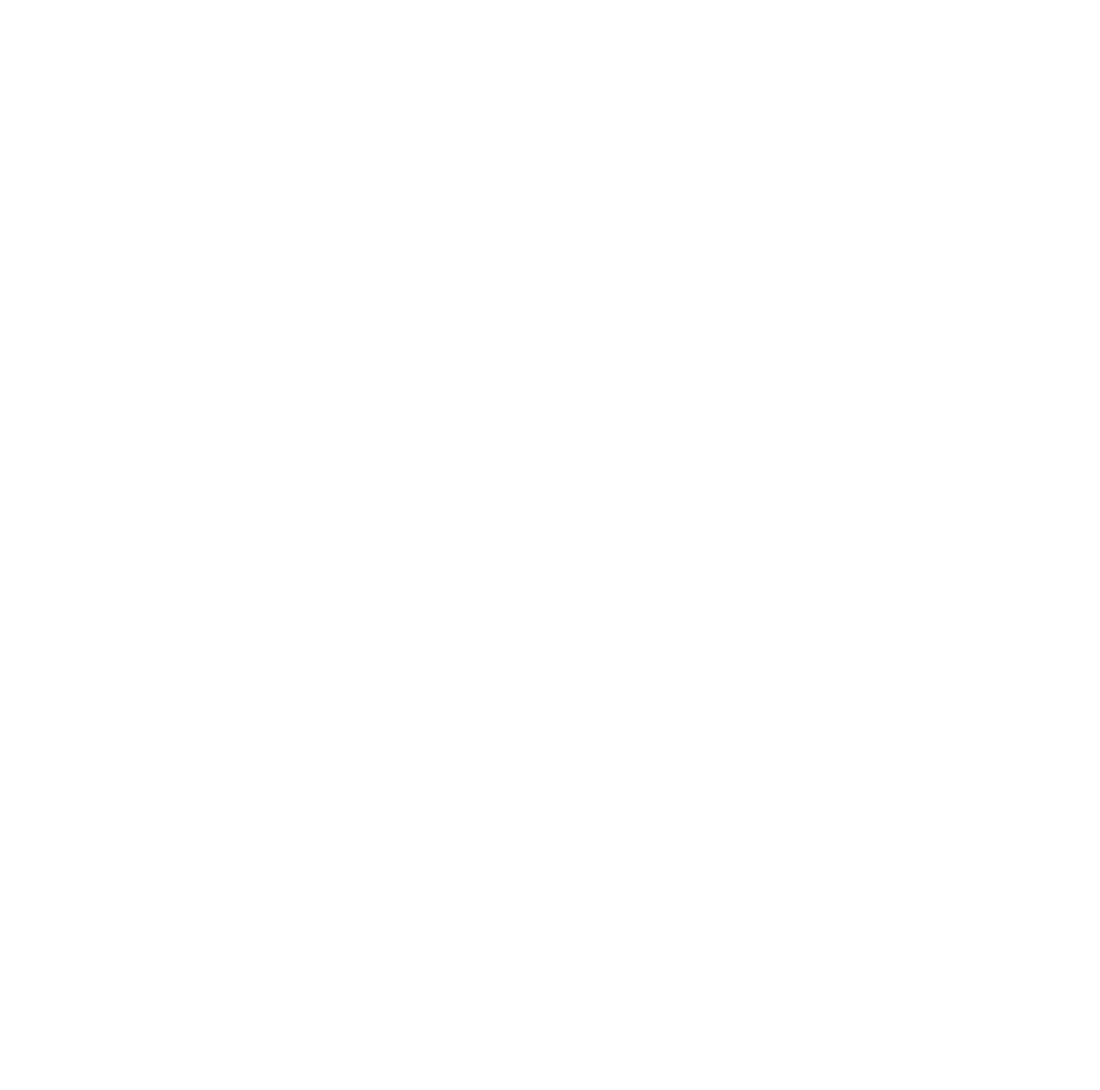
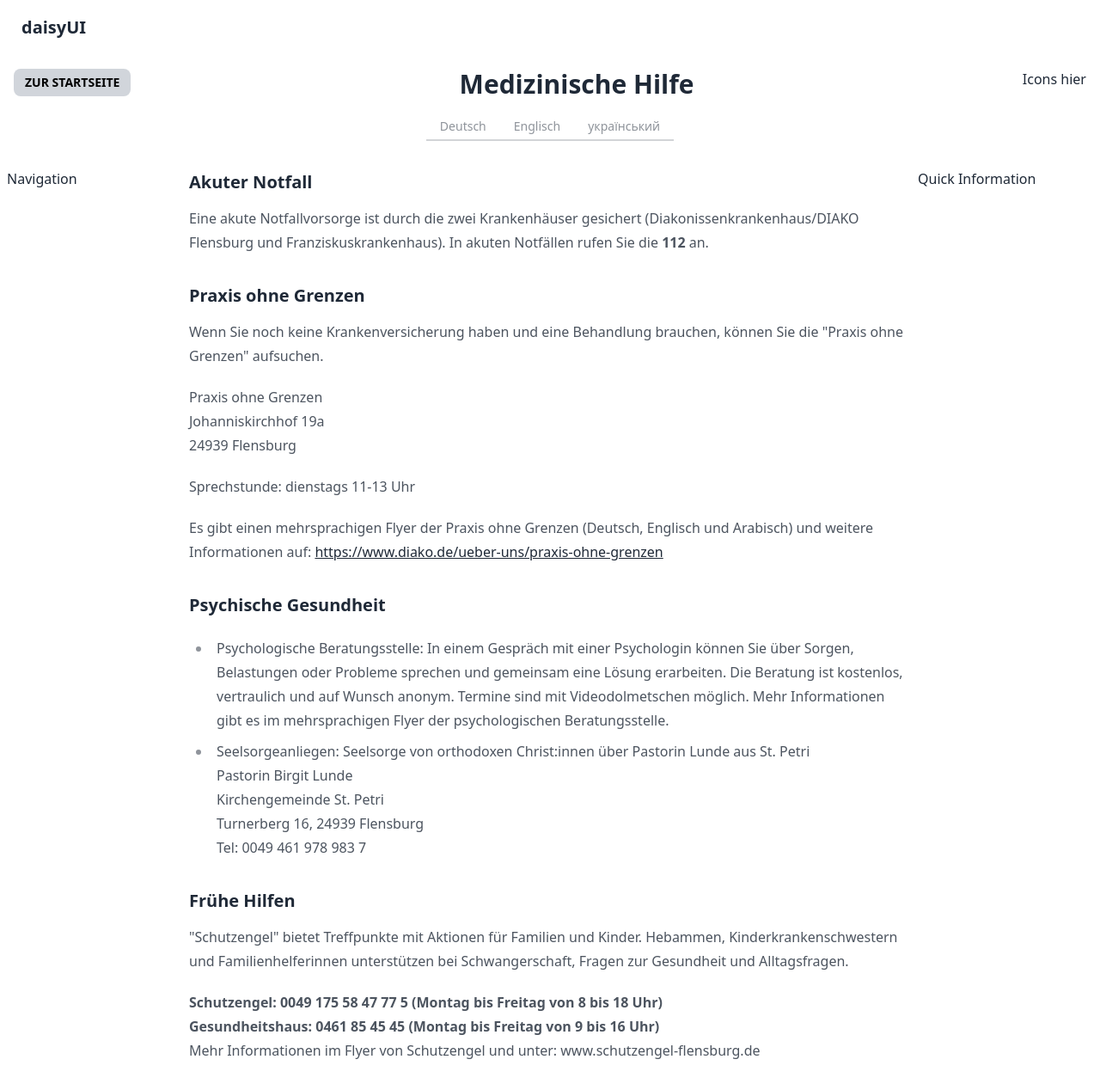
Before and after one commit to Lennart-Franck/flensburg-ukraine-portal, a Nuxt app: page /refugees/medicine in a window 1280 px wide. Before the commit this address had no page. Shown: the whole page at 86% size. Before the commit the page ends 800 px from the top, so only its background shows below. Built offline with nearby package versions, Linux system fonts and the light colour scheme.

Commit message:
Push Content

```diff
--- a/app.vue
+++ b/app.vue
@@ -1,7 +1,10 @@
 <template>
   <div>
-    <NuxtLayout>
-      <NuxtPage />
-    </NuxtLayout>
+    <AppHeader />
+    <AppContainer>
+      <NuxtLayout>
+        <NuxtPage />
+      </NuxtLayout>
+    </AppContainer>
   </div>
 </template>
--- /dev/null
+++ b/components/AppContainer.vue
@@ -0,0 +1,9 @@
+<template>
+  <div class="bg-gray-200 min-h-screen">
+    <slot />
+  </div>
+</template>
+<script>
+export default {}
+</script>
+<style lang=""></style>
--- /dev/null
+++ b/components/AppHeader.vue
@@ -0,0 +1,11 @@
+<template>
+  <div>
+    <div class="navbar bg-base-100">
+      <a class="btn btn-ghost normal-case text-xl">daisyUI</a>
+    </div>
+  </div>
+</template>
+<script>
+export default {}
+</script>
+<style lang=""></style>
--- /dev/null
+++ b/components/LanguageTab.vue
@@ -0,0 +1,57 @@
+<template>
+  <div>
+    <div class="flex justify-center">
+      <!--Tab Bar -->
+      <div class="tabs">
+        <a
+          @click="changeLanguage('deutsch')"
+          :class="
+            language === 'deutsch'
+              ? 'tab tab-bordered tab-active'
+              : 'tab tab-bordered'
+          "
+        >
+          Deutsch
+        </a>
+        <a
+          @click="changeLanguage('englisch')"
+          :class="
+            language === 'englisch'
+              ? 'tab tab-bordered tab-active'
+              : 'tab tab-bordered'
+          "
+        >
+          Englisch
+        </a>
+        <a
+          @click="changeLanguage('ukrainisch')"
+          :class="
+            language === 'ukrainisch'
+              ? 'tab tab-bordered tab-active'
+              : 'tab tab-bordered'
+          "
+        >
+          український
+        </a>
+      </div>
+    </div>
+  </div>
+</template>
+<script>
+import { useLanguageStore } from '@/stores/language'
+
+export default {
+  setup() {
+    const store = useLanguageStore
+    const language = store.language
+
+    return { language, store }
+  },
+  methods: {
+    changeLanguage(newLanguage) {
+      this.store.change(newLanguage)
+    },
+  },
+}
+</script>
+<style lang=""></style>
--- /dev/null
+++ b/components/PageContainer.vue
@@ -0,0 +1,9 @@
+<template>
+  <div class="max-w-7xl bg-white mx-auto">
+    <slot />
+  </div>
+</template>
+<script>
+export default {}
+</script>
+<style lang=""></style>
--- /dev/null
+++ b/layouts/custom.vue
@@ -0,0 +1,11 @@
+<template>
+  <div>
+    <PageContainer>
+      <slot />
+    </PageContainer>
+  </div>
+</template>
+<script>
+export default {}
+</script>
+<style lang=""></style>
--- a/nuxt.config.ts
+++ b/nuxt.config.ts
@@ -1,6 +1,7 @@
 import { defineNuxtConfig } from "nuxt3";
 
 export default defineNuxtConfig({
+  buildModules: ['@pinia/nuxt'],
   css: ["~/assets/css/tailwind.css"],
   build: {
     postcss: {
--- a/package.json
+++ b/package.json
@@ -6,12 +6,15 @@
     "start": "node .output/server/index.mjs"
   },
   "devDependencies": {
+    "@tailwindcss/typography": "^0.5.2",
     "autoprefixer": "^10.4.4",
     "nuxt3": "latest",
     "postcss": "^8.4.12",
     "tailwindcss": "^3.0.23"
   },
   "dependencies": {
-    "daisyui": "^2.13.6"
+    "@pinia/nuxt": "^0.1.8",
+    "daisyui": "^2.13.6",
+    "pinia": "^2.0.13"
   }
 }
--- /dev/null
+++ b/pages/refugees/medicine.vue
@@ -0,0 +1,123 @@
+<template>
+  <div>
+    <div class="flex flex-row justify-between p-4">
+      <div class="text-center">
+        <button class="btn btn-sm btn-ghost bg-gray-300 text-black">
+          Zur Startseite
+        </button>
+      </div>
+      <div>
+        <h3 class="text-3xl font-semibold">Medizinische Hilfe</h3>
+      </div>
+      <div>
+        <!--Icons-->
+        <h5>Icons hier</h5>
+      </div>
+    </div>
+
+    <LanguageTab></LanguageTab>
+
+    <div class="grid grid-cols-6 gap-2 py-8 px-2">
+      <div class="">
+        <!--Navigation-->
+        <h6>Navigation</h6>
+      </div>
+      <article class="col-span-4 prose max-w-none">
+        <!-- Content -->
+        <h3>Akuter Notfall</h3>
+
+        <p>
+          Eine akute Notfallvorsorge ist durch die zwei Krankenhäuser gesichert
+          (Diakonissenkrankenhaus/DIAKO Flensburg und Franziskuskrankenhaus). In
+          akuten Notfällen rufen Sie die
+          <b>112</b>
+          an.
+        </p>
+
+        <h3>Praxis ohne Grenzen</h3>
+
+        <p>
+          Wenn Sie noch keine Krankenversicherung haben und eine Behandlung
+          brauchen, können Sie die "Praxis ohne Grenzen" aufsuchen.
+        </p>
+
+        <p>
+          Praxis ohne Grenzen
+          <br />
+          Johanniskirchhof 19a
+          <br />
+          24939 Flensburg
+        </p>
+
+        <p>Sprechstunde: dienstags 11-13 Uhr</p>
+
+        <p>
+          Es gibt einen mehrsprachigen Flyer der Praxis ohne Grenzen (Deutsch,
+          Englisch und Arabisch) und weitere Informationen auf:
+          <a href="https://www.diako.de/ueber-uns/praxis-ohne-grenzen">
+            https://www.diako.de/ueber-uns/praxis-ohne-grenzen
+          </a>
+        </p>
+
+        <h3>Psychische Gesundheit</h3>
+        <div>
+          <ul>
+            <li>
+              Psychologische Beratungsstelle: In einem Gespräch mit einer
+              Psychologin können Sie über Sorgen, Belastungen oder Probleme
+              sprechen und gemeinsam eine Lösung erarbeiten. Die Beratung ist
+              kostenlos, vertraulich und auf Wunsch anonym. Termine sind mit
+              Videodolmetschen möglich. Mehr Informationen gibt es im
+              mehrsprachigen Flyer der psychologischen Beratungsstelle.
+            </li>
+            <li>
+              Seelsorgeanliegen: Seelsorge von orthodoxen Christ:innen über
+              Pastorin Lunde aus St. Petri
+              <br />
+              Pastorin Birgit Lunde
+              <br />
+              Kirchengemeinde St. Petri
+              <br />
+              Turnerberg 16, 24939 Flensburg
+              <br />
+              Tel: 0049 461 978 983 7
+            </li>
+          </ul>
+        </div>
+
+        <h3>Frühe Hilfen</h3>
+
+        <p>
+          "Schutzengel" bietet Treffpunkte mit Aktionen für Familien und Kinder.
+          Hebammen, Kinderkrankenschwestern und Familienhelferinnen unterstützen
+          bei Schwangerschaft, Fragen zur Gesundheit und Alltagsfragen.
+        </p>
+
+        <p>
+          <b>
+            Schutzengel: 0049 175 58 47 77 5 (Montag bis Freitag von 8 bis 18
+            Uhr)
+          </b>
+          <br />
+          <b>
+            Gesundheitshaus: 0461 85 45 45 (Montag bis Freitag von 9 bis 16 Uhr)
+          </b>
+          <br />
+          Mehr Informationen im Flyer von Schutzengel und unter:
+          www.schutzengel-flensburg.de
+        </p>
+      </article>
+      <div class="">
+        <!-- Quick Information -->
+        <h6>Quick Information</h6>
+      </div>
+    </div>
+  </div>
+</template>
+<script>
+import LanguageTab from '~~/components/LanguageTab.vue'
+definePageMeta({
+  layout: 'custom',
+})
+</script>
+<style lang=""></style>
--- /dev/null
+++ b/stores/language.js
@@ -0,0 +1,14 @@
+import { defineStore } from 'pinia'
+
+export const useLanguageStore = defineStore('language', {
+  state: () => {
+    return {
+      language: 'deutsch',
+    }
+  },
+  actions: {
+    change(newLanguage) {
+      this.language = newLanguage
+    },
+  },
+})
--- a/tailwind.config.js
+++ b/tailwind.config.js
@@ -13,7 +13,7 @@
   variants: {
     extend: {},
   },
-  plugins: [require('daisyui')],
+  plugins: [require('daisyui'), require('@tailwindcss/typography')],
   daisyui: {
     themes: ['light'],
   },
```
Also changed, not shown: 1 other file (tests, documents, lock files or other folders).
